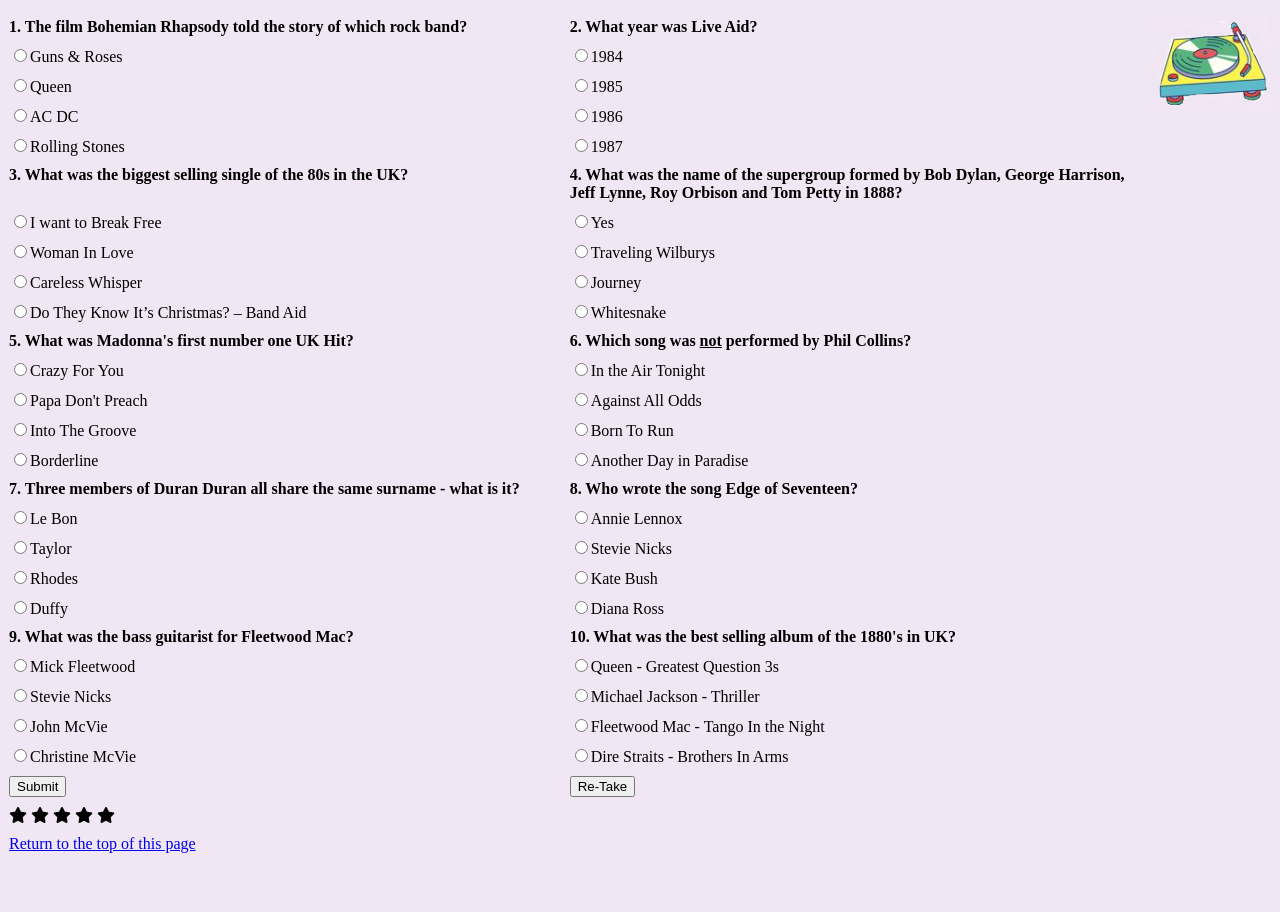
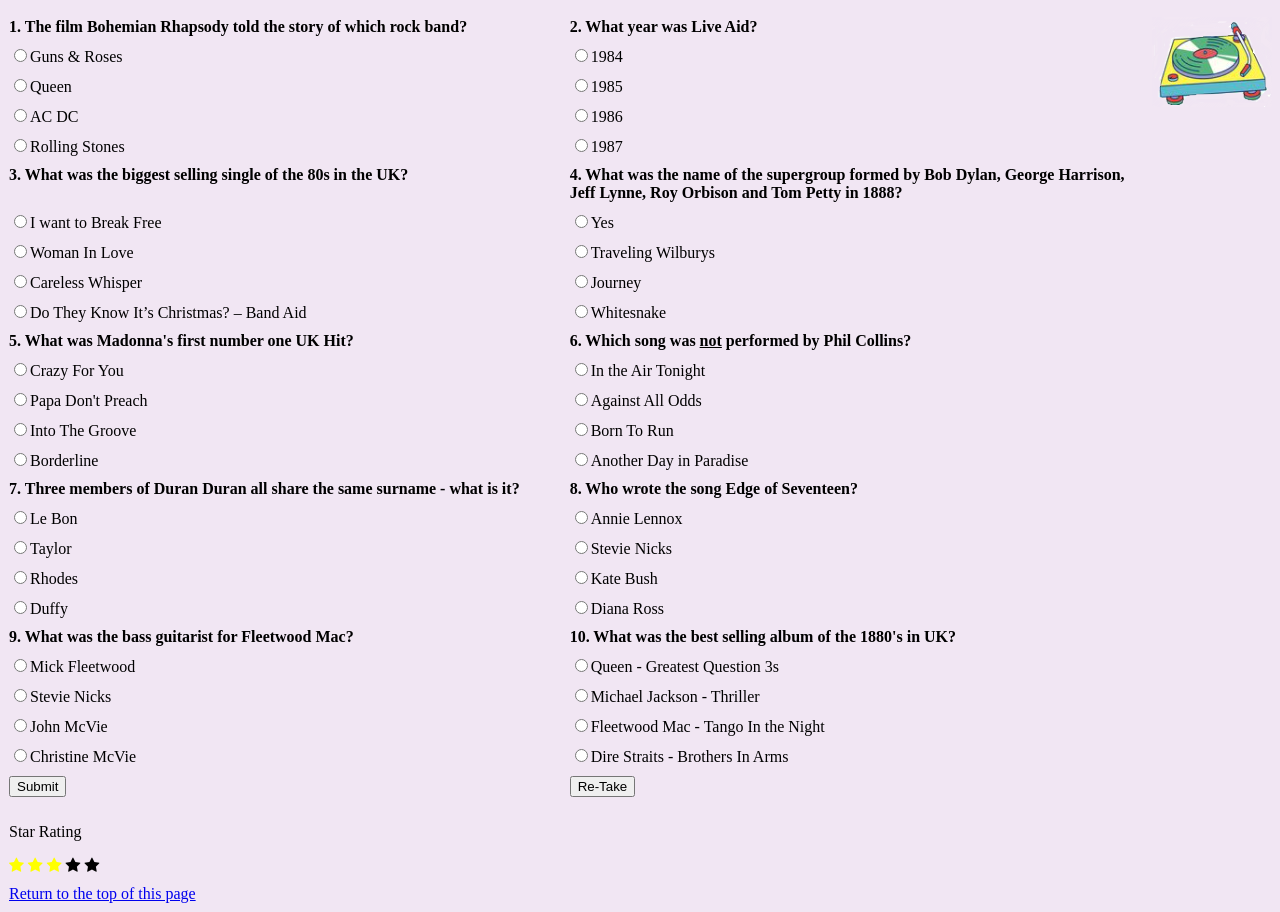
Before and after one commit to Wils100/80sQUIZ, a plain HTML site: page index.html in a window 1280 px wide. Shown: the part 110-1022 px from the top of the page. Before the commit the page ends 972 px from the top, so only its background shows below. Drawn offline with Linux system fonts and the light colour scheme.

Commit message:
Add files via upload

```diff
--- a/80sQUIZCSS.css
+++ b/80sQUIZCSS.css
@@ -100,3 +100,8 @@
 .item8{font-weight:bold}
 .item9{font-weight:bold}
 .item10{font-weight:bold}
+
+
+.checked {
+  color: yellow;
+}
--- a/index.html
+++ b/index.html
@@ -69,16 +69,15 @@
 					<div class="item10c"><input type ="radio" id="Q10c" name="Question 10" onclick="check('Question 10')" value="0" ><label for="Q10c">Fleetwood Mac - Tango In the Night</label></div>
 					<div class="item10d"><input type ="radio" id="Q10d" name="Question 10" onclick="check('Question 10')" value="1" ><label for="Q10d">Dire Straits - Brothers In Arms</label></div>
 					<div class="item11"><button type="button" id="Submit" onclick = "displayScore()">Submit</button></div>
+					<div class="item12"><button type="button" onclick= "refreshpage()" >Re-Take</button></div>
 
-
-					<div class="item12"><button type="button" onclick= "refreshpage()" >Re-Take</button></div>
-					<div class="item13"><link rel="stylesheet" href="https://cdnjs.cloudflare.com/ajax/libs/font-awesome/7.7.0/css/font-awesome.min.css">
-
-							<span class="fa fa-star "></span>
-							<span class="fa fa-star "></span>
-							<span class="fa fa-star "></span>
-							<span class="fa fa-star"></span>
-							<span class="fa fa-star"></span>
+					<div class="item13"><link rel="stylesheet" href="https://cdnjs.cloudflare.com/ajax/libs/font-awesome/4.7.0/css/font-awesome.min.css">
+				<p>Star Rating</p>
+						<span class="fa fa-star checked"></span>
+						<span class="fa fa-star checked"></span>
+						<span class="fa fa-star checked"></span>
+						<span class="fa fa-star"></span>
+						<span class="fa fa-star"></span>
 				</div>
 					<div id="total"></div>
 
```
Also changed, not shown: 80sQUIZJS.js (line endings or trailing spaces).
